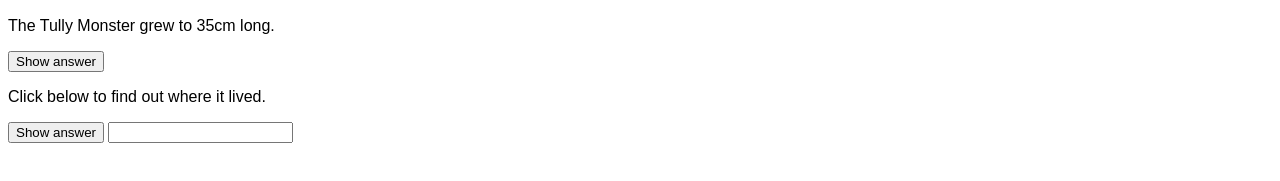
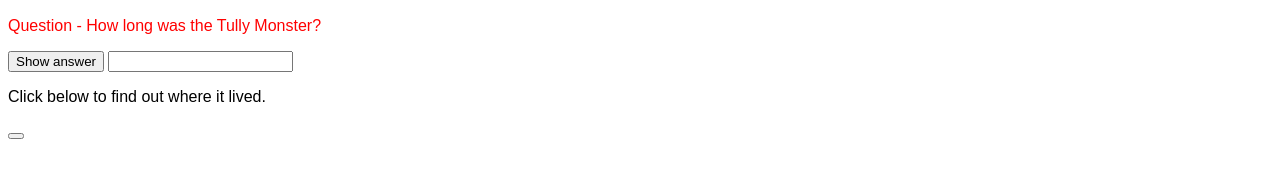
Before and after one commit to BirdcageEnjoyer/BirdcageEnjoyer.github.io, a plain HTML site: page Tully Monster.html in a window 1280 px wide. Both pictures are taken after a click on the button "Show answer". Shown: the part 133-314 px from the top of the page. Drawn offline with Linux system fonts and the light colour scheme.

Commit message:
Update Tully Monster.html

```diff
--- a/Tully Monster.html
+++ b/Tully Monster.html
@@ -34,22 +34,25 @@
 
 <form name="question">
 <p id="box">Question - How long was the Tully Monster?</p>
-<button type="button" onclick="document.getElementById('box').innerHTML = 'The Tully Monster grew to 35cm long.'">Show answer</button>
-<p id="box2">Click below to find out where it lived.</p>
 <button type="button" onclick="validate()">Show answer</button>
 <input type="text" name="answer">
+<p id="box2">Click below to find out where it lived.</p>
+<button type="button" onclick="document.getElementById('box2').innerHTML = 'It lived in the tropical estuaries of Illinois, USA.'"></button>
 
 </form>
 <script>
 	function validate() {
 		var x = document.forms["question"]["answer"].value;
 		if (x == "") {
-			document.getElementById('box2').style.color="red";
+			document.getElementById("box").style.color ="red";
 		}
 		else if (x == "35cm") {
-			alert("Correct");
+			alert("correct");
 		}
 	}
 </script>
+<script>
+
+</script>
 </body>
 </html>
```
